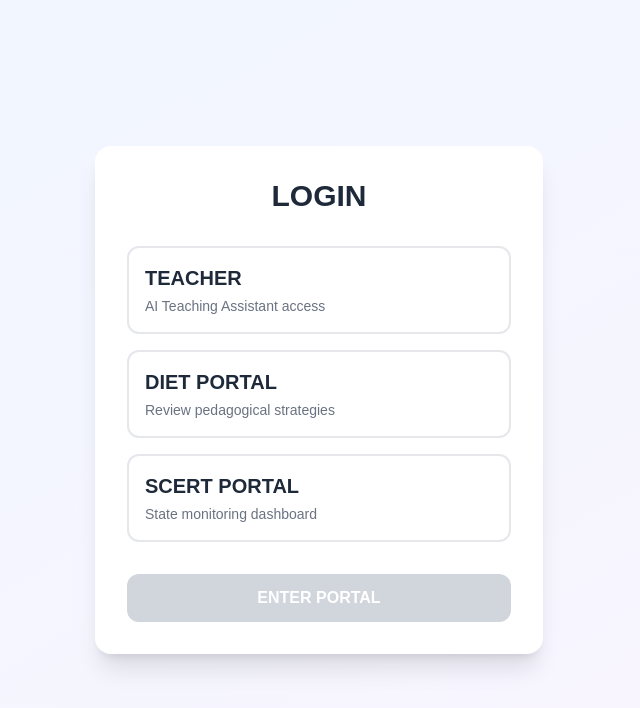
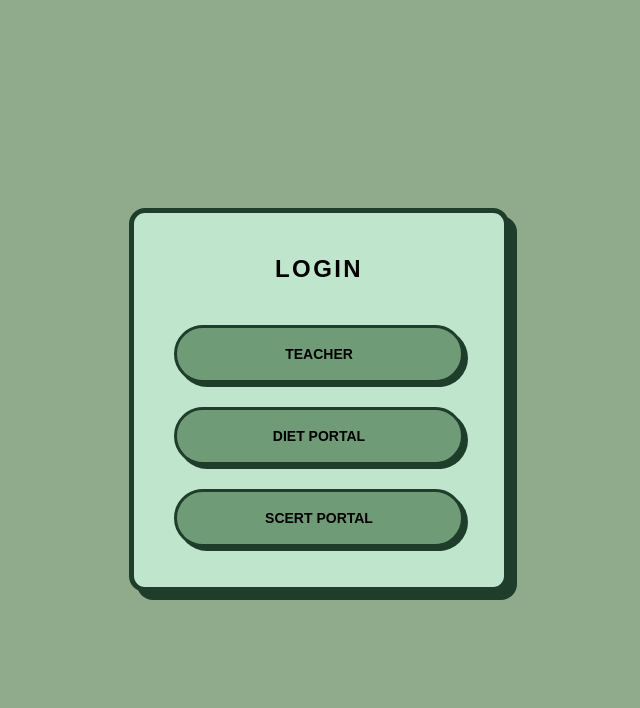
Before and after one commit to warisha-f1/MergeEd, a Next.js app in the folder frontend/: page / in a window 1280 px wide. Shown: the top 708 px of the page, without its empty margins (321-961 px from the left). Built offline with nearby package versions, Linux system fonts and the light colour scheme.

Commit message:
Update page.tsx

```diff
--- a/frontend/app/page.tsx
+++ b/frontend/app/page.tsx
@@ -1,78 +1,42 @@
-// app/page.tsx
-"use client";
+import Link from "next/link";
 
-import { useState } from "react";
-import { useRouter } from "next/navigation";
+export default function Home() {
+  return (
+    <main className="min-h-screen flex items-center justify-center bg-[#90AB8B]">
+      {/* Main Login Card - The entry point for the Institutional Flow */}
+      <div className="w-[380px] rounded-2xl border-[5px] border-[#1f3d2b] bg-[#bfe6cc] p-10 text-center shadow-[8px_8px_0px_0px_#1f3d2b]">
 
-export default function LoginPage() {
-  const [selectedRole, setSelectedRole] = useState("");
-  const router = useRouter();
+        {/* Title: Part of the 'Security & Sessions' module requirement [cite: 2025-11-17] */}
+        <h1 className="mb-10 text-2xl font-black tracking-widest text-black uppercase">
+          LOGIN
+        </h1>
 
-  const handleLogin = () => {
-    if (selectedRole === "teacher") {
-      router.push("/teacher");
-    } else if (selectedRole === "diet") {
-      router.push("/diet");
-    } else if (selectedRole === "scert") {
-      router.push("/admin");
-    }
-  };
+        {/* Navigation Buttons to different Roles */}
+        <div className="flex flex-col gap-6">
 
-  return (
-    <div className="min-h-screen bg-gradient-to-br from-blue-50 to-purple-50 flex items-center justify-center p-4">
-      <div className="bg-white rounded-2xl shadow-xl p-8 w-full max-w-md">
-        <h1 className="text-3xl font-bold text-center text-gray-800 mb-8">LOGIN</h1>
+          {/* TEACHER: Entry point for Curriculum Engine [cite: 2025-11-17] */}
+          <Link href="/teacher">
+            <button className="w-full rounded-full bg-[#6f9b77] py-4 text-sm font-black text-black border-[3px] border-[#1f3d2b] hover:bg-[#5f8b67] transition shadow-[4px_4px_0px_0px_#1f3d2b] active:translate-y-1">
+              TEACHER
+            </button>
+          </Link>
 
-        <div className="space-y-4 mb-8">
-          <button
-            onClick={() => setSelectedRole("teacher")}
-            className={`w-full p-4 text-left rounded-xl border-2 transition-all ${
-              selectedRole === "teacher"
-                ? "border-blue-500 bg-blue-50"
-                : "border-gray-200 hover:border-blue-300"
-            }`}
-          >
-            <div className="text-xl font-semibold text-gray-800">TEACHER</div>
-            <div className="text-sm text-gray-500 mt-1">AI Teaching Assistant access</div>
-          </button>
+          {/* DIET: Entry point for Approvals & Oversight [cite: 2025-11-17] */}
+          <Link href="/admin/diet">
+            <button className="w-full rounded-full bg-[#6f9b77] py-4 text-sm font-black text-black border-[3px] border-[#1f3d2b] hover:bg-[#5f8b67] transition shadow-[4px_4px_0px_0px_#1f3d2b] active:translate-y-1">
+              DIET PORTAL
+            </button>
+          </Link>
 
-          <button
-            onClick={() => setSelectedRole("diet")}
-            className={`w-full p-4 text-left rounded-xl border-2 transition-all ${
-              selectedRole === "diet"
-                ? "border-green-500 bg-green-50"
-                : "border-gray-200 hover:border-green-300"
-            }`}
-          >
-            <div className="text-xl font-semibold text-gray-800">DIET PORTAL</div>
-            <div className="text-sm text-gray-500 mt-1">Review pedagogical strategies</div>
-          </button>
+          {/* SCERT: Entry point for State Observability [cite: 2025-11-17] */}
+          <Link href="/admin/scert">
+            <button className="w-full rounded-full bg-[#6f9b77] py-4 text-sm font-black text-black border-[3px] border-[#1f3d2b] hover:bg-[#5f8b67] transition shadow-[4px_4px_0px_0px_#1f3d2b] active:translate-y-1">
+              SCERT PORTAL
+            </button>
+          </Link>
 
-          <button
-            onClick={() => setSelectedRole("scert")}
-            className={`w-full p-4 text-left rounded-xl border-2 transition-all ${
-              selectedRole === "scert"
-                ? "border-purple-500 bg-purple-50"
-                : "border-gray-200 hover:border-purple-300"
-            }`}
-          >
-            <div className="text-xl font-semibold text-gray-800">SCERT PORTAL</div>
-            <div className="text-sm text-gray-500 mt-1">State monitoring dashboard</div>
-          </button>
         </div>
-
-        <button
-          onClick={handleLogin}
-          disabled={!selectedRole}
-          className={`w-full py-3 rounded-xl font-semibold text-white transition-all ${
-            selectedRole
-              ? "bg-blue-600 hover:bg-blue-700"
-              : "bg-gray-300 cursor-not-allowed"
-          }`}
-        >
-          ENTER PORTAL
-        </button>
       </div>
-    </div>
+    </main>
   );
 }
```
